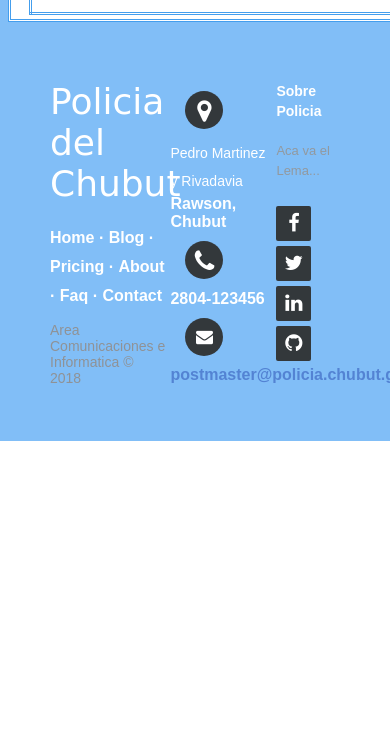
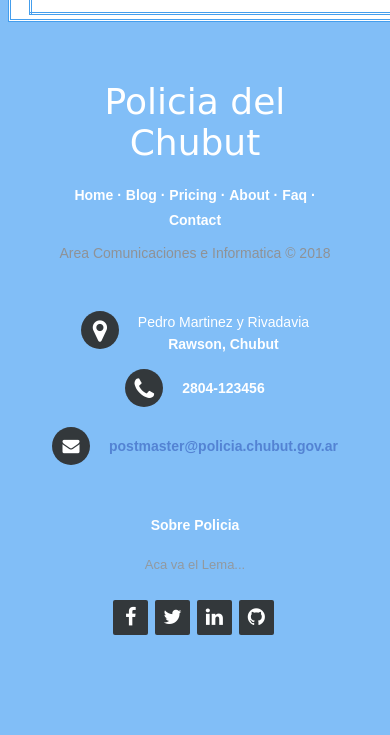
Before and after one commit to NewCharmeleon/PruebaPolicia, a Django app: template apps/publico/templates/index.html in a window 390 px wide; the page is wider, and only the part inside the window is pictured. Shown: the part 2428-3163 px from the top of that part. Before the commit the page ends 2869 px from the top of that part, so only its background shows below. Run offline with Django 3.2, Linux system fonts and the light colour scheme; the template is opened without the code that fills it, so the values that code supplies are empty; some libraries are stand-ins or nearby versions.

Commit message:
Footer Responsive

```diff
--- a/static/css/styles.css
+++ b/static/css/styles.css
@@ -571,3 +571,30 @@ section{
     background-color: #61aff7;
   }
 }
+/*Css del Footer*/
+@media (max-height:800px){
+	footer { position: relative; }
+	header { padding-top:40px; }
+}
+/* Css Responsive para el footer */
+
+@media (max-width: 880px) {
+
+	.footer-distributed{
+		font: bold 14px sans-serif;
+	}
+
+	.footer-distributed .footer-left,
+	.footer-distributed .footer-center,
+	.footer-distributed .footer-right{
+		display: block;
+		width: 100%;
+		margin-bottom: 40px;
+		text-align: center;
+	}
+
+	.footer-distributed .footer-center i{
+		margin-left: 0;
+	}
+
+}
```
